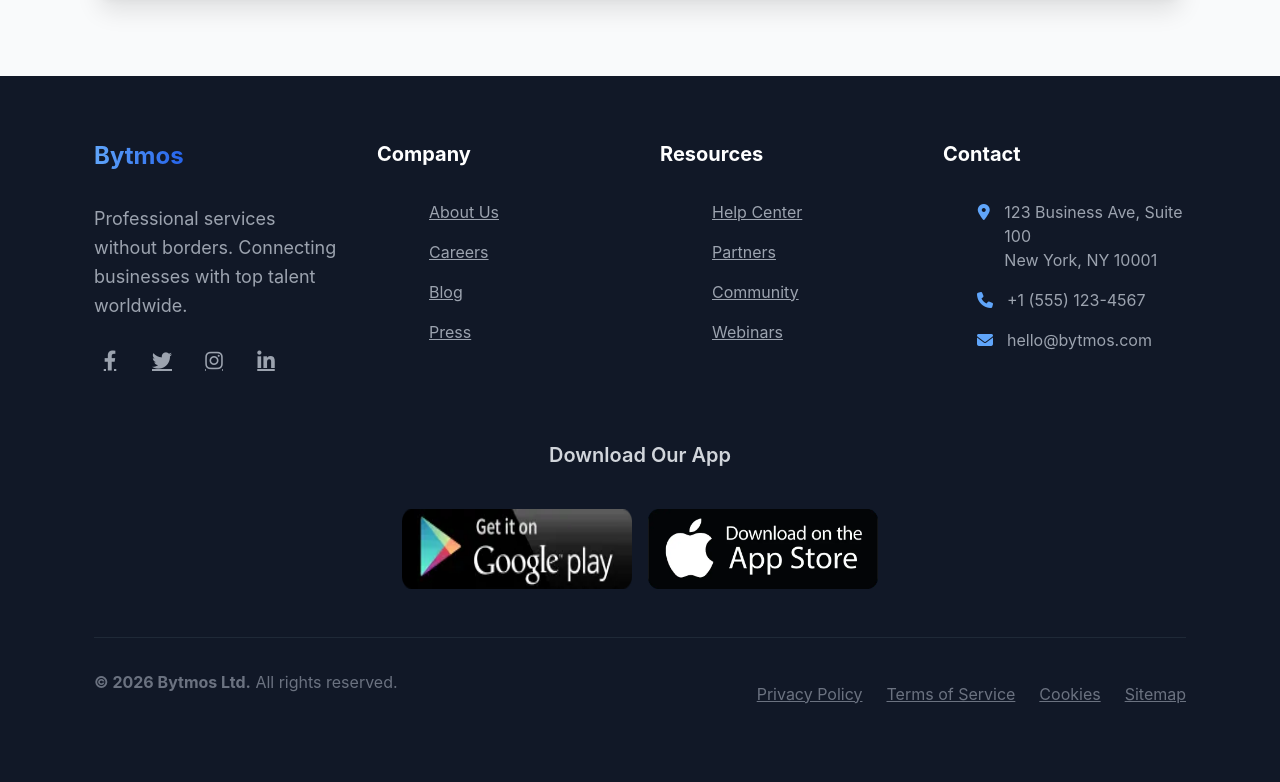
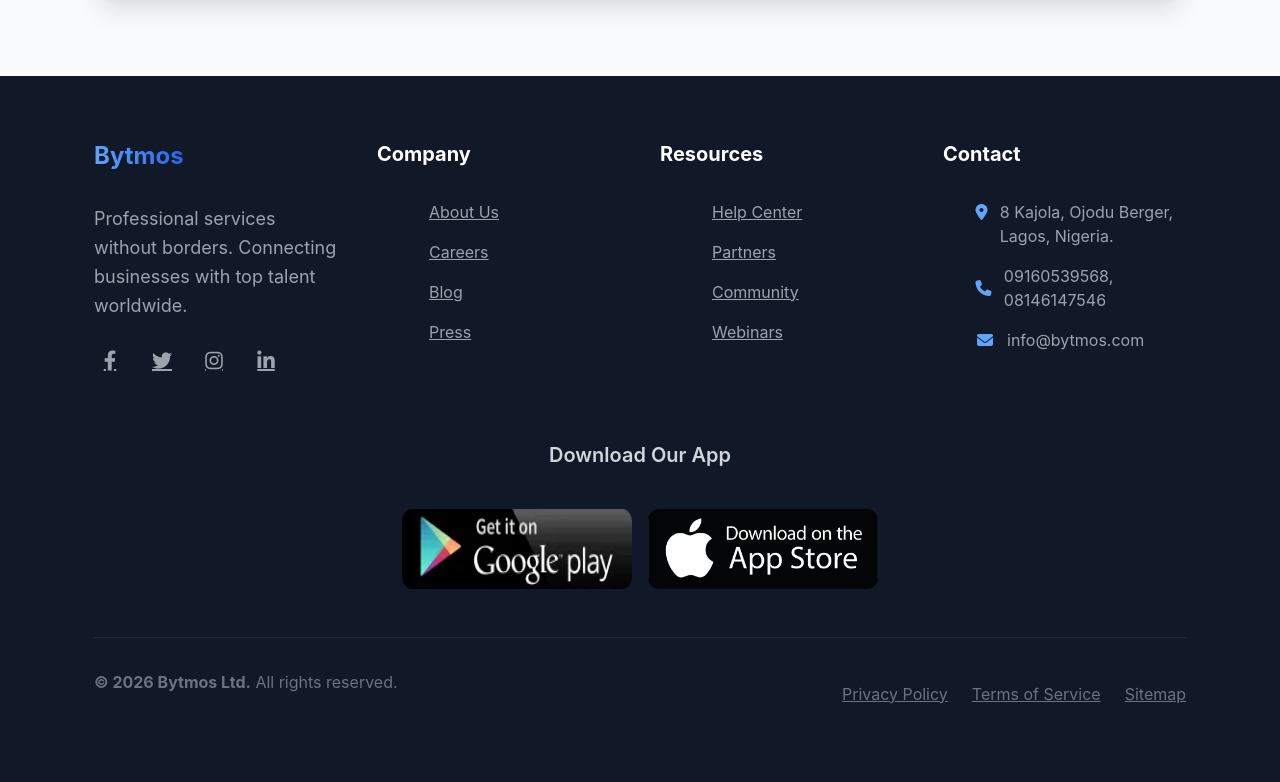
Before and after one commit to Bytmos/bytmos-website, a Django app: page / in a window 1280 px wide. Shown: the part 5637-6419 px from the top of the page. Run offline with Django 5.2, Linux system fonts and the light colour scheme; parts of the project's set-up code (start-up, migrations or seed data) failed here and were passed over; some libraries are stand-ins or nearby versions.

Commit message:
update footer, partner and index

```diff
--- a/personal/templates/personal/footer.html
+++ b/personal/templates/personal/footer.html
@@ -144,15 +144,14 @@
                 <ul class="space-y-4">
                     <li class="text-gray-400 flex items-start">
                         <i class="fas fa-map-marker-alt mt-1 mr-3 text-blue-400 w-5 text-center"></i>
-                        <span>123 Business Ave, Suite 100<br>New York, NY 10001</span>
+                        <span>8 Kajola, Ojodu Berger, Lagos, Nigeria.</span>
                     </li>
                     <li class="text-gray-400 flex items-center">
-                        <i class="fas fa-phone mr-3 text-blue-400 w-5 text-center"></i>
-                        +1 (555) 123-4567
+                        <i class="fas fa-phone mr-3 text-blue-400 w-5 text-center"></i>09160539568, 08146147546
                     </li>
                     <li class="text-gray-400 flex items-center">
                         <i class="fas fa-envelope mr-3 text-blue-400 w-5 text-center"></i>
-                        hello@bytmos.com
+                        info@bytmos.com
                     </li>
                 </ul>
             </div>
@@ -162,10 +161,10 @@
         <div class="app-download-section mt-16 mb-12 text-center">
             <h4 class="text-xl font-semibold mb-6 text-gray-300">Download Our App</h4>
             <div class="app-download-buttons">
-                <a href="#" class="transition-transform hover:scale-105">
+                <a href="https://play.google.com/store/apps/details?id=com.bytmos.client" class="transition-transform hover:scale-105">
                     <img class="download_button" src="{% static 'personal/img/res/playstore-icon.webp' %}" alt="Play Store">
                 </a>
-                <a href="#" class="transition-transform hover:scale-105">
+                <a href="https://apps.apple.com/us/app/bytmos/id6753813098" class="transition-transform hover:scale-105">
                     <img class="download_button" src="{% static 'personal/img/res/app-store-icon.webp' %}" alt="App Store">
                 </a>
             </div>
@@ -179,7 +178,6 @@
             <div class="flex flex-wrap justify-center gap-4 md:gap-6">
                 <a href="#" class="text-gray-500 hover:text-white transition duration-300">Privacy Policy</a>
                 <a href="#" class="text-gray-500 hover:text-white transition duration-300">Terms of Service</a>
-                <a href="#" class="text-gray-500 hover:text-white transition duration-300">Cookies</a>
                 <a href="#" class="text-gray-500 hover:text-white transition duration-300">Sitemap</a>
             </div>
         </div>
--- a/personal/templates/personal/partner.html
+++ b/personal/templates/personal/partner.html
@@ -392,10 +392,10 @@
                 </div>
                 <div id="app-icons" class="app-download-container">
                     <div class="app-icons">
-                        <a href="#" class="transition-transform hover:scale-105">
+                        <a href="https://play.google.com/store/apps/details?id=com.bytmos.partnerapp" class="transition-transform hover:scale-105">
                             <img class="img-store-icon" src="{% static 'personal/img/res/playstore-icon.webp' %}" alt="Play Store">
                         </a>
-                        <a href="#" class="transition-transform hover:scale-105">
+                        <a href="https://apps.apple.com/us/app/bytmospartner/id6751155346" class="transition-transform hover:scale-105">
                             <img class="img-store-icon" src="{% static 'personal/img/res/app-store-icon.webp' %}" alt="App Store">
                         </a>
                     </div>
```
